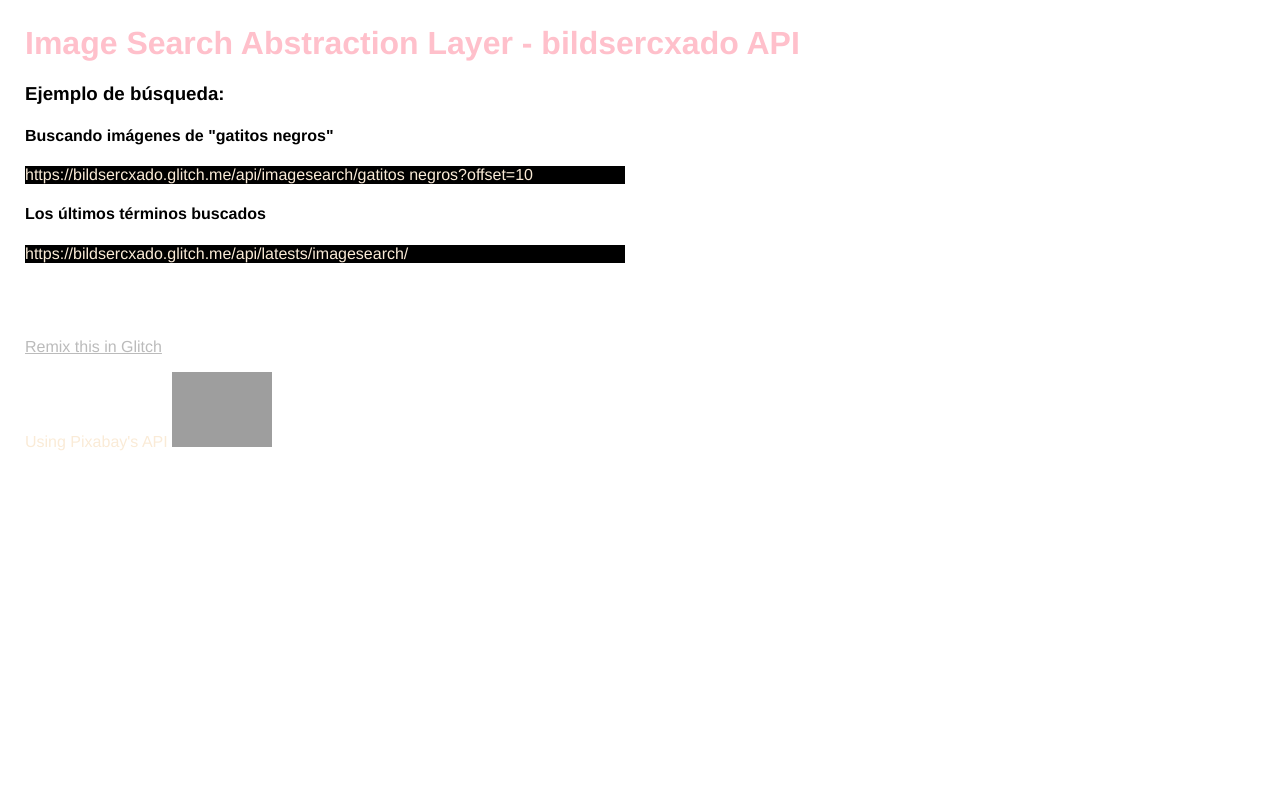
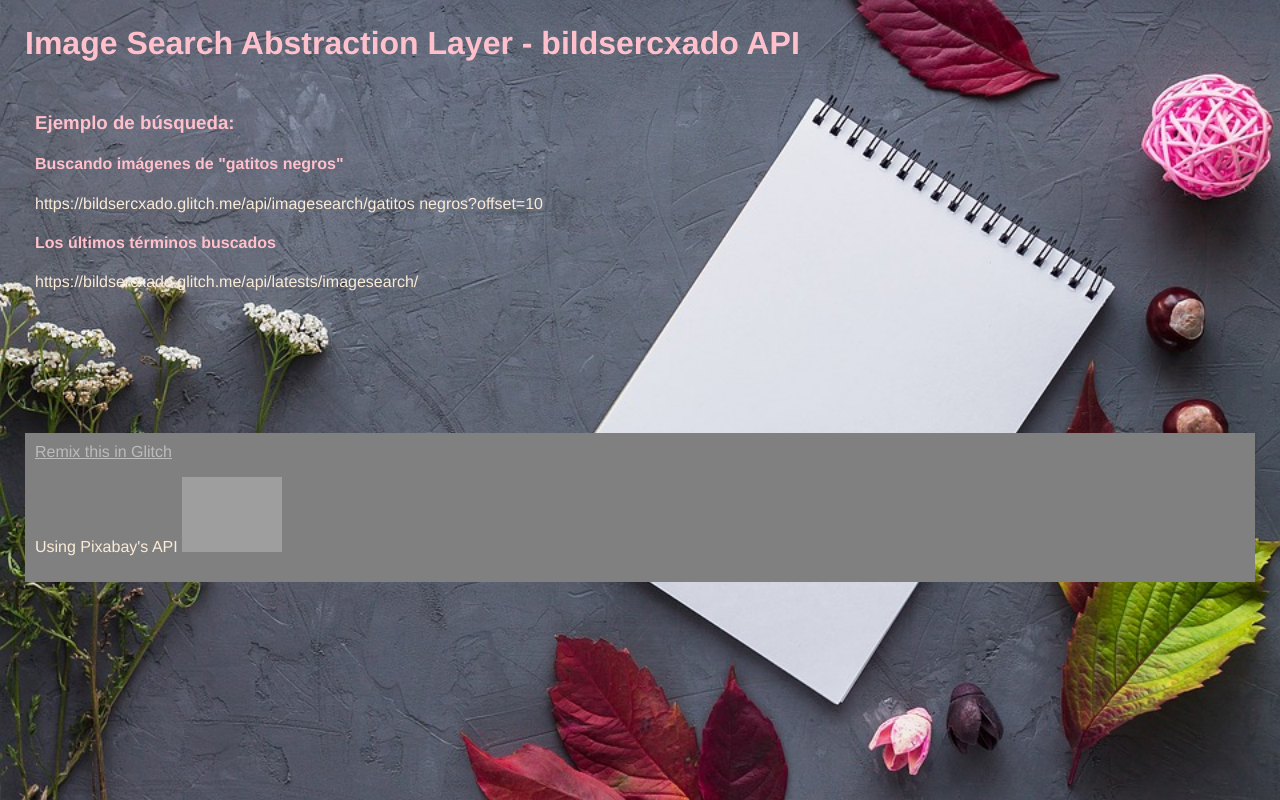
Before and after one commit to zdflower/bildsercxadoAPI, a website: page views/index.html in a window 1280 px wide. Drawn offline with Linux system fonts and the light colour scheme; grey boxes are pictures that could not be loaded.

Commit message:
Update style.css

```diff
--- a/public/style.css
+++ b/public/style.css
@@ -3,10 +3,10 @@
 }
 
 html {
-    background-image: url('./imgs/notebook-2984108_960_720.jpg');
+    background-image: url(https://github.com/zdflower/bildsercxadoAPI/raw/master/public/notebook-2984108_960_720.jpg);
     background-repeat: no-repeat;
     background-size: cover;
-
+    min-height: 100%;
 }
 
 body {
@@ -16,11 +16,17 @@ body {
 
 h1 {
   font-weight: bold;
+}
+
+h1, h3, h4 {
   color: pink;
 }
 
+main {
+  height: 300px;
+}
+
 p {
-  max-width: 600px;
   color: antiquewhite;
 }
 
@@ -30,14 +36,25 @@ li {
 
 footer {
   margin-top: 50px;
-  padding-top: 25px;
-  //border-top: 1px solid lightgrey;
+  padding: 10px;
+  width: 100%;
+  background-color: gray;
 }
 
 footer > a {
   color: #BBBBBB;
 }
 
-.blackBg {
-  background-color: black;
+main {
+  padding: 10px;
 }
+
+.txtc {
+  text-align: center;
+}
+
+.box {
+  max-width: 600px;
+  padding: 10px;
+  background-color: gray;
+}
```
